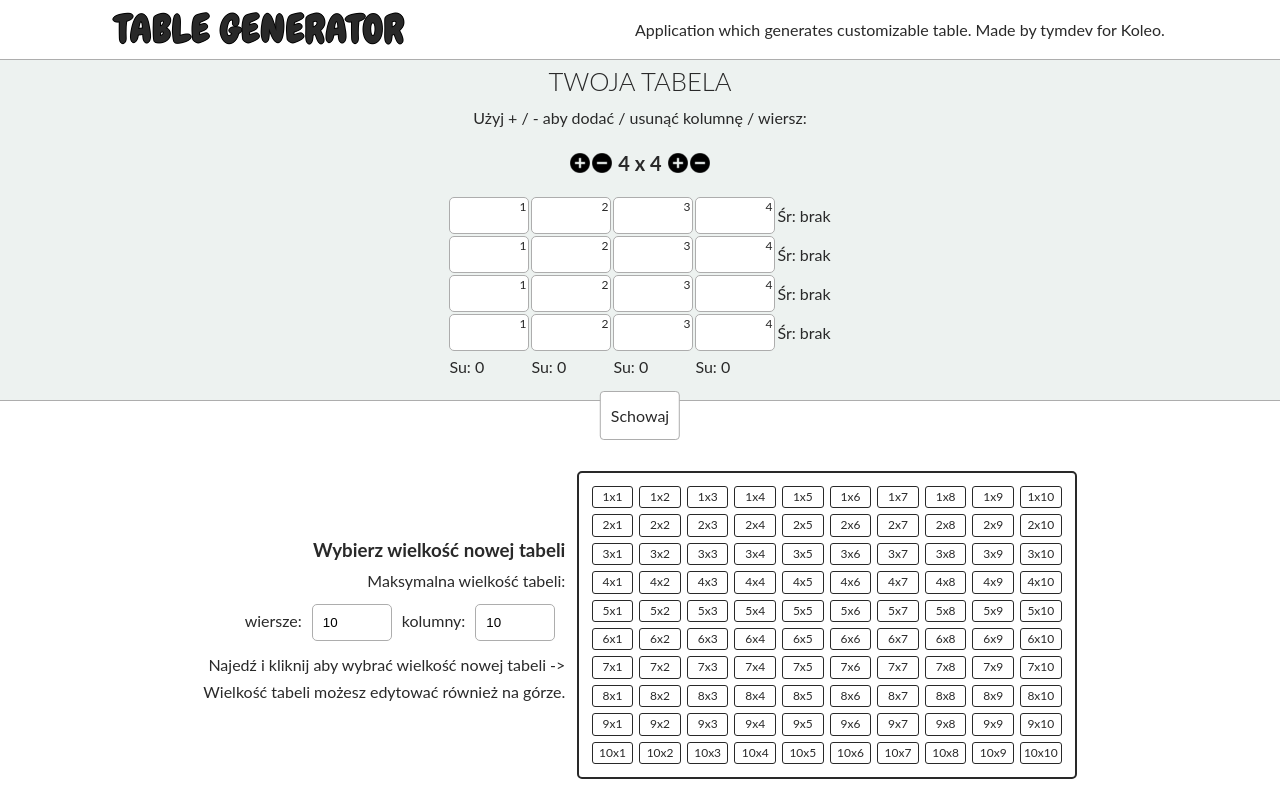
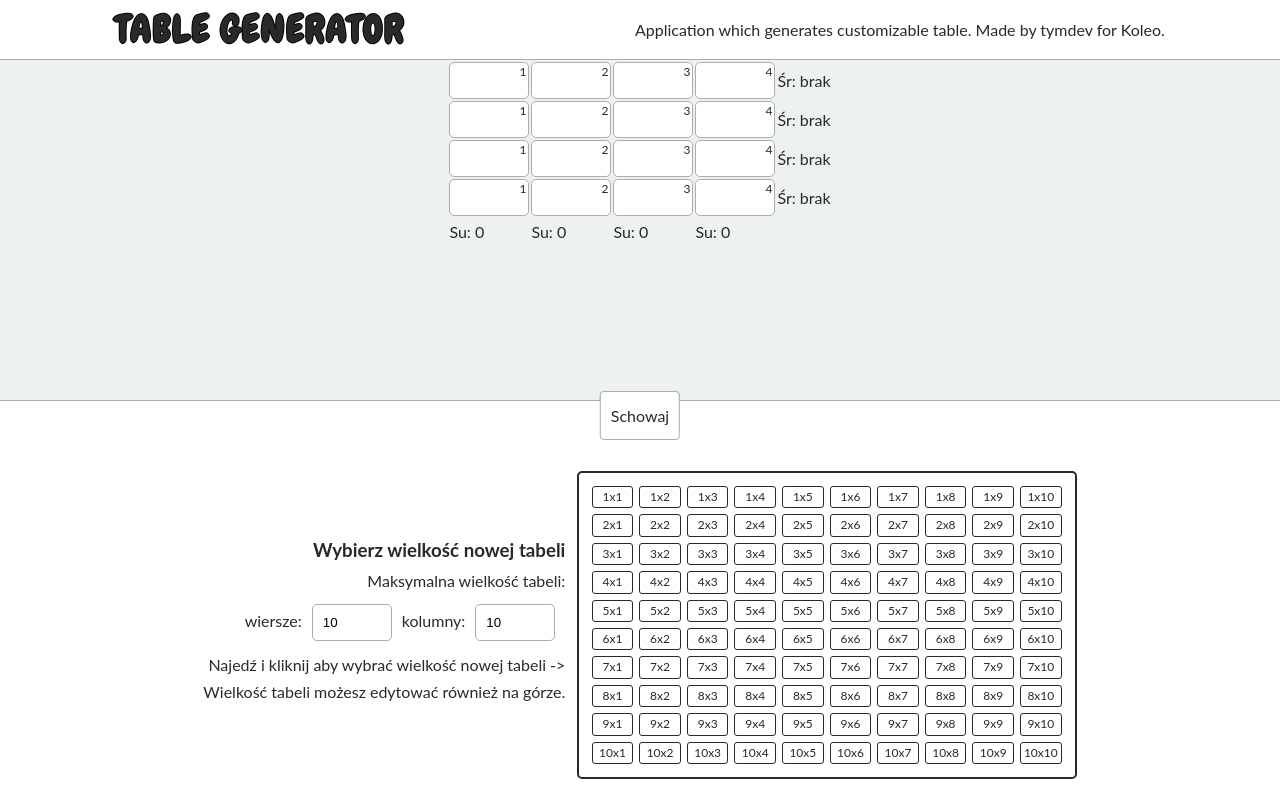
Before and after one commit to d0peCode/table-generator, a Vue app: page / in a window 1280 px wide. Built offline with nearby package versions, Linux system fonts and the light colour scheme.

Commit message:
extract tools from tableGenerator component

```diff
--- a/src/components/index/SpreadsheetTable.vue
+++ b/src/components/index/SpreadsheetTable.vue
@@ -1,14 +1,16 @@
 <template>
     <div>
+        <table-tool></table-tool>
         <table-generator></table-generator>
         <table-grid></table-grid>
     </div>
 </template>
 <script>
+import TableTool from '../../components/index/table/TableGrid';
 import TableGrid from '../../components/index/table/TableGrid';
 import TableGenerator from '../../components/index/table/TableGenerator';
 
 export default {
-    components: { TableGrid, TableGenerator }
+    components: { TableTool, TableGrid, TableGenerator }
 }
 </script>
--- a/src/components/index/table/TableGenerator.vue
+++ b/src/components/index/table/TableGenerator.vue
@@ -1,14 +1,5 @@
 <template>
-    <section class="table-generator">
-        <h2 class="heading-secondary">Twoja tabela</h2>
-        <p>Użyj + / - aby dodać / usunąć kolumnę / wiersz:</p>
-        <div class="table-generator__manager">
-            <div class="table-generator__plus" @click="modifyTable('column', 'increase')"></div>
-            <div class="table-generator__minus" @click="modifyTable('column', 'decrease')"></div>
-            <p>{{ tableSize.x }} x {{ tableSize.y }}</p>
-            <div class="table-generator__plus" @click="modifyTable('row', 'increase')"></div>
-            <div class="table-generator__minus" @click="modifyTable('row', 'decrease')"></div>
-        </div>
+    <div class="table-generator">
         <table class="table-generator__table">
             <tr v-for="n in parseInt(tableSize.y) + 1"
                 :key="n">
@@ -26,7 +17,7 @@
                 </td>
             </tr>
         </table>
-    </section>
+    </div>
 </template>
 <script>
 import { eventBus } from "../../../helpers/eventBus";
@@ -46,43 +37,14 @@ export default {
             this.tableValues.push([]);
         }
         eventBus.$on('generate::table', data => {
-            this.called = true;
-            this.tableSize.x = data.x;
-            this.tableSize.y = data.y;
-            for (let i = 0, l = data.y; i < l; i++) {
-                this.tableValues.push([]);
-            }
+            this.tableSize = {x: data.x, y: data.y };
+            for (let i = 0, l = data.y; i < l; i++) this.tableValues.push([]);
         })
     },
     methods: {
         countDecimal(value) {
             if (Math.floor(value) === value) return 0;
             return value.toString().split(".")[1].length || 0;
-        },
-        modifyTable(line, option) {
-            if(line === 'row') {
-                if(option === 'increase') {
-                    this.tableSize.y += 1;
-                    this.tableValues.push([]);
-                }
-                if(option === 'decrease') {
-                    if(this.tableSize.y === 1) return;
-                    this.tableSize.y -= 1;
-                    this.tableValues.pop();
-                }
-            }
-            if(line === 'column') {
-                if(option === 'increase') {
-                    this.tableSize.x += 1;
-                }
-                if(option === 'decrease') {
-                    if(this.tableSize.x === 1) return;
-                    this.tableSize.x -= 1;
-                    for(let i = 0, l = this.tableValues.length; i < l; i++) {
-                        this.tableValues[i].pop();
-                    }
-                }
-            }
         },
         getAverage(array) {
             let total = 0;
```
Also changed, not shown: src/components/index/table/TableTool.vue (added, +44 -0 lines).
